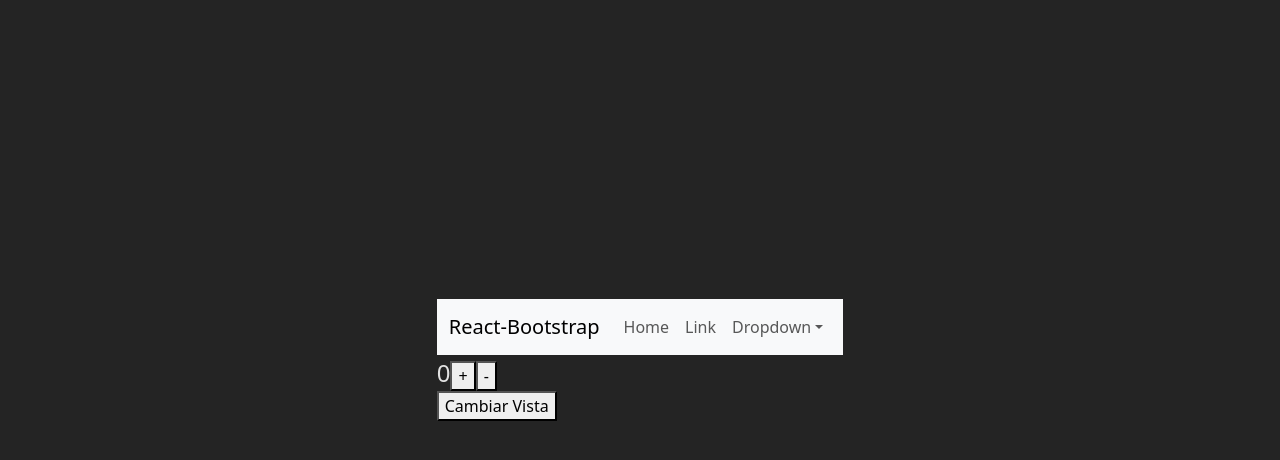
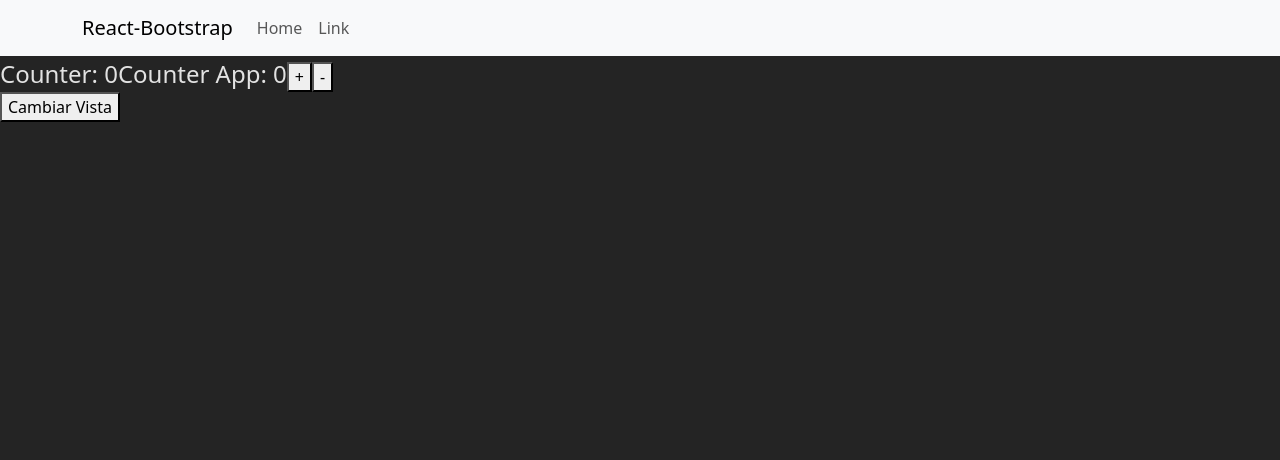
Before and after one commit to candeviolam/react-base, a React (Vite) app: page / in a window 1280 px wide. Both pictures are taken after a click on the button "Cambiar Vista". Shown: the top 460 px of the page. Built offline with nearby package versions, Linux system fonts and the light colour scheme.

Commit message:
ejemplo de contador de CounterApp y de App (el de App queda sin refrescarse cuando cambio la vista, mientras el de CounterApp se refresca

```diff
--- a/src/App.jsx
+++ b/src/App.jsx
@@ -10,49 +10,25 @@
 //acá dibujo toda mi aplicación, pero la puedo dividir y compartimentar en componentes
 //             pokemons lo vamos a recibir desde acá
 function App({ pokemons }) {
-  //                                 valor en falso por defecto
   const [state, setState] = useState(false);
+  const [counter, setCounter] = useState(0);
   return (
     //Higher Order Component -> un componente (hijo) dentro de otro componente, puedo pasarle varios hijos, y c/u de éstos hijos tiene su estado personal (CouterApp tiene su propio estado que es el del useState, y Pokemons tiene su propio estado que es el de los pokemons)
     //NavbarBoots está renderizando su children en NavbarBoots.jsx (-> lo que sea que le pase acá adentro va a renderizar)
     // pasar componentes por props (lo que está adentro de <NavbarBoots>..</>) (un componente es html, así que acá podría recibir cualq cosa (por ej un div, etc))
-    //si state es true, vamos a pasar CounterApp
-    //                        si state no es true, vamos a pasar Pokemons (que lo vamos a recibir arriba en App())
-    //                                    en main.jsx lo agrego a <App /> -> la prop que me faltaba del main en App
-    //envolvemos todo en un div, porque abajo a éste div vamos a ponerle un botón que diga "cambiar vista"
-    //                      al botón vamos a pasarle que "state" (el est.) va a ser diferente (!) a "state"
-    //                                si el state es false, al negarlo va a ser true y viceversa (siempre voy a estar invirtiendo el est. de ésta app. a través de ese botón)
+    //                le paso tanto con como setCon -> tengo que ponerlos en CounterApp.jsx como props --> ésto es para que cuando yo haga el "Cambio Vista" con el botón, el estado de mi contador debería permanecer donde lo haya dejado -> ahora al estado no estoy manejándolo desde CounterApp(.jsx) que se refresca, sino que lo estoy manejando desde App
+    //                                     setCounter es la función como prop (?
     <NavbarBoots>
-      <div>{state ? <CounterApp /> : <Pokemons pokemones={pokemons} />}
-      <button onClick={() => setState(!state)}>Cambiar Vista</button></div>
+      <div>
+        {state ? (
+          <CounterApp con={counter} setCon={setCounter} />
+        ) : (
+          <Pokemons pokemones={pokemons} />
+        )}
+        <button onClick={() => setState(!state)}>Cambiar Vista</button>
+      </div>
     </NavbarBoots>
   );
-  //          estamos renderizando condicionalmente (estamos dibujando dependiendo de una variable -> state) un componente u otro dentro de la barra de navegación
 }
 
-// function App() {
-//   //le paso en el medio como si fuera un elem. html el hijito (CounterApp)
-//   //ésto es pasar componente por props
-//   //  (éste CounterApp es el que viene de NabbarBoots destructurado como children en el div abajo del navbar)
-//   return (
-//     <NavbarBoots>
-//       <CounterApp />
-//     </NavbarBoots>
-//     // acá podría pasarle directam html si quisiera, xq un comp. es html (todo lo que tenga html es un comp tmb p/react):
-//     /*
-//     <NavbarBoots>
-//       <div>
-//         <h1>Hola Mundo ésta es la noticia</h1>
-//         <p>Lorem ipsum</p>
-//       </div>
-//     </NavbarBoots>
-//      */
-//   );
-// }
-
-// function App() {
-//   //                  podría pasarle el children de dos maneras: 1. <NavbarBoots children={<h1>Hola</h1>} />; / o:
-//   return <NavbarBoots children={<CounterApp />} />;
-// }
-
 export default App;
--- a/src/components/NavbarBoots.jsx
+++ b/src/components/NavbarBoots.jsx
@@ -21,19 +21,6 @@
             <Nav className="me-auto">
               <Nav.Link href="#home">Home</Nav.Link>
               <Nav.Link href="#link">Link</Nav.Link>
-              <NavDropdown title="Dropdown" id="basic-nav-dropdown">
-                <NavDropdown.Item href="#action/3.1">Action</NavDropdown.Item>
-                <NavDropdown.Item href="#action/3.2">
-                  Another action
-                </NavDropdown.Item>
-                <NavDropdown.Item href="#action/3.3">
-                  Something
-                </NavDropdown.Item>
-                <NavDropdown.Divider />
-                <NavDropdown.Item href="#action/3.4">
-                  Separated link
-                </NavDropdown.Item>
-              </NavDropdown>
             </Nav>
           </Navbar.Collapse>
         </Container>
--- a/src/index.css
+++ b/src/index.css
@@ -1,9 +1,5 @@
 body {
   color: rgba(255, 255, 255, 0.87) !important;
   background-color: #242424 !important;
-  display: flex;
-  flex-direction: column;
-  justify-content: center;
-  align-items: center;
   min-height: 90vh;
 }
--- a/src/pages/CounterApp/CounterApp.jsx
+++ b/src/pages/CounterApp/CounterApp.jsx
@@ -1,13 +1,31 @@
 //escribir "rafc" para que me cree el componente solo
 import React, { useState } from "react";
 
-export const CounterApp = () => {
+//                          traídos desde afuera (App.jsx)
+export const CounterApp = ({ con, setCon }) => {
   const [counter, setCounter] = useState(0);
   return (
+    //    vamos a usar la función setCon además de la de setCounter
+    //                 le pasamos una función que haga las dos cosas (setCounter y setCon)
     <div>
-      <label>{counter}</label>
-      <button onClick={() => setCounter(counter + 1)}>+</button>
-      <button onClick={() => setCounter(counter - 1)}>-</button>
+      <label>Counter: {counter}</label>
+      <label>Counter App: {con}</label>
+      <button
+        onClick={() => {
+          setCounter(counter + 1);
+          setCon(con + 1);
+        }}
+      >
+        +
+      </button>
+      <button
+        onClick={() => {
+          setCounter(counter - 1);
+          setCon(con - 1);
+        }}
+      >
+        -
+      </button>
     </div>
   );
 };
```
